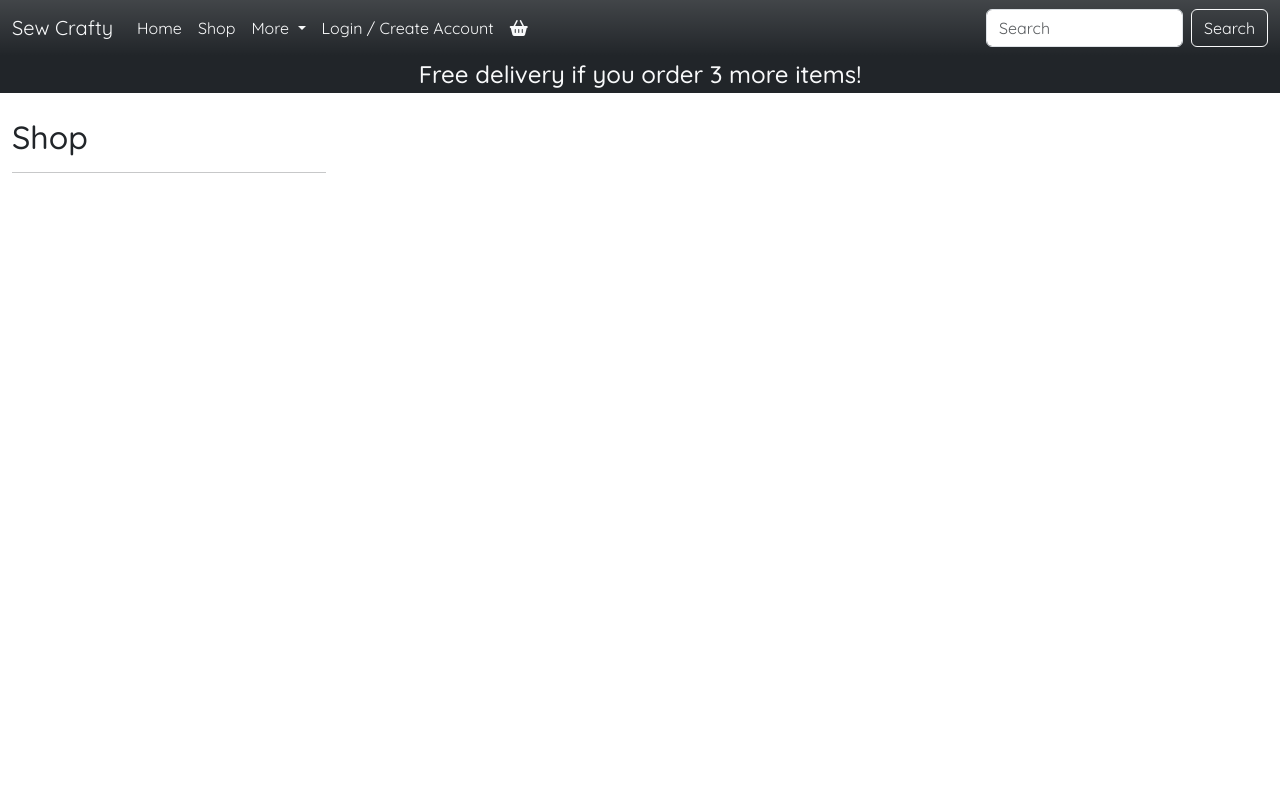
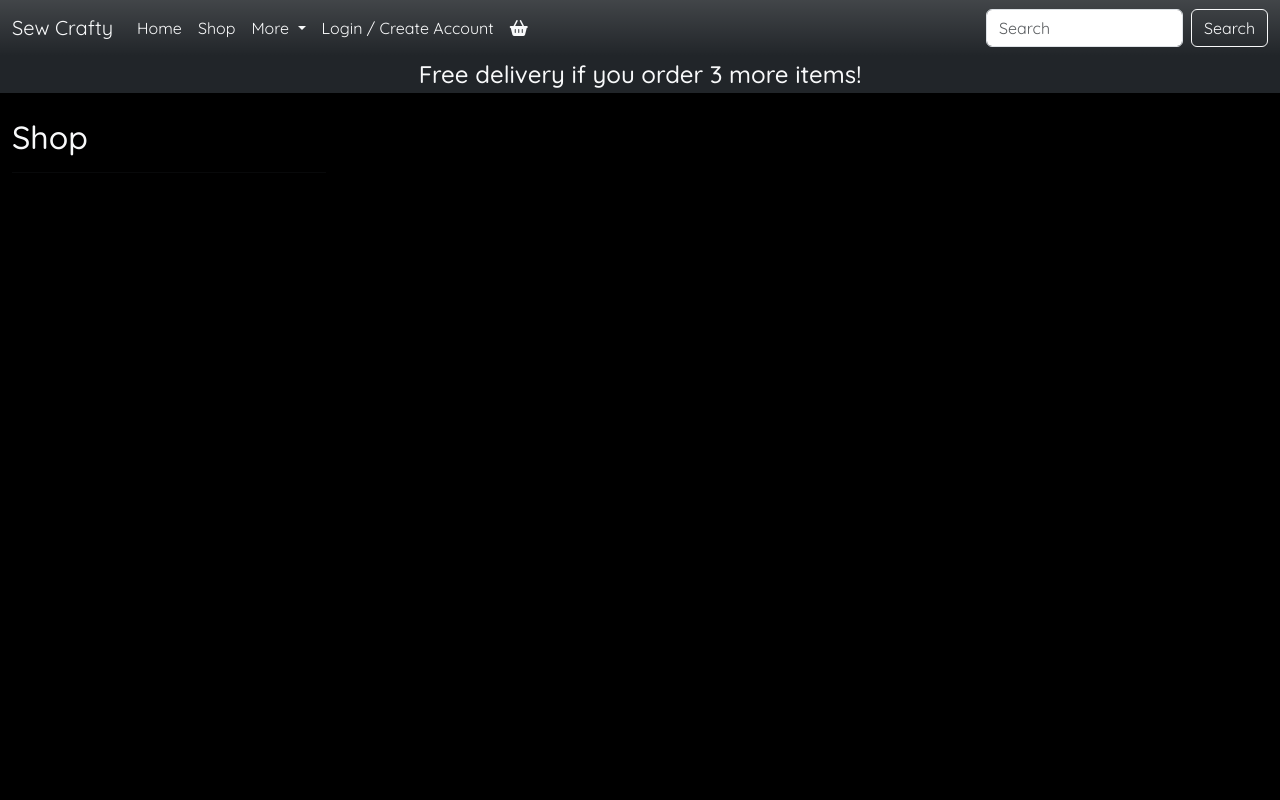
Before and after one commit to Cleg83/sew_crafty, a Django app: page /shop/ in a window 1280 px wide. Run offline with Django 5.2, Linux system fonts and the light colour scheme; data that the repository does not hold is empty; some libraries are stand-ins or nearby versions.

Commit message:
Change a few calss names to reflect css changes

```diff
--- a/shop/templates/shop/shop.html
+++ b/shop/templates/shop/shop.html
@@ -7,12 +7,12 @@
 {% include 'includes/delivery_banner.html' %}
 
     <div class="background-container">
-        <div class="background-no-image"></div>
+        <div class="shop-background"></div>
     </div>
     <div class="container-fluid container-top-margin">
         <div class="row">
             <div class="col">
-                <h2>Shop</h2>
+                <h2 class="text-light">Shop</h2>
                 <hr class="heading-rule">
                 <br>
             </div>
@@ -24,10 +24,10 @@
                         <a href="{% url 'shop_item_info' shop_item.id %}">
                             <img class="card-img-top img-fluid" src="{{ shop_item.image.url }}" alt="{{ shop_item.name }}">
                         </a>
-                        <div class="card-body pb-0">
+                        <div class="card-body pb-0 bg-white text-dark">
                             <p class="mb-0">{{ shop_item.name }}</p>
                         </div>
-                        <div class="card-footer bg-white pt-0 border-0 text-left">
+                        <div class="card-footer pt-0 border-0 bg-white text-dark text-left">
                             <div class="row">
                                 <div class="col">
                                     <p class="mb-0 text-left">${{ shop_item.price }}</p>
```
